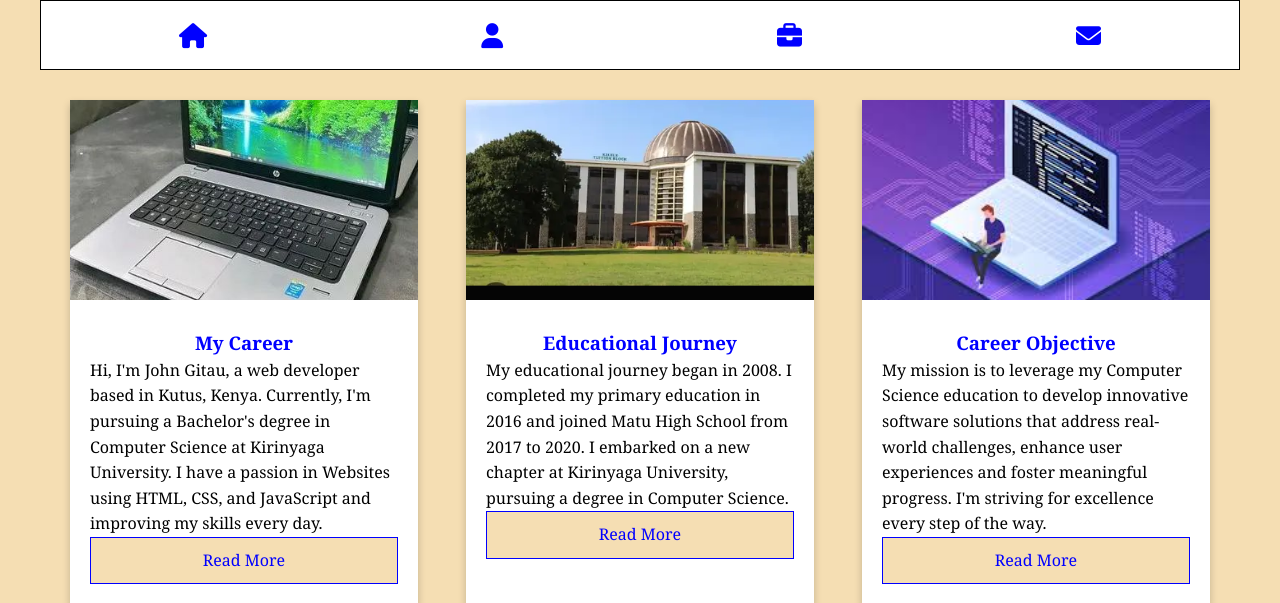
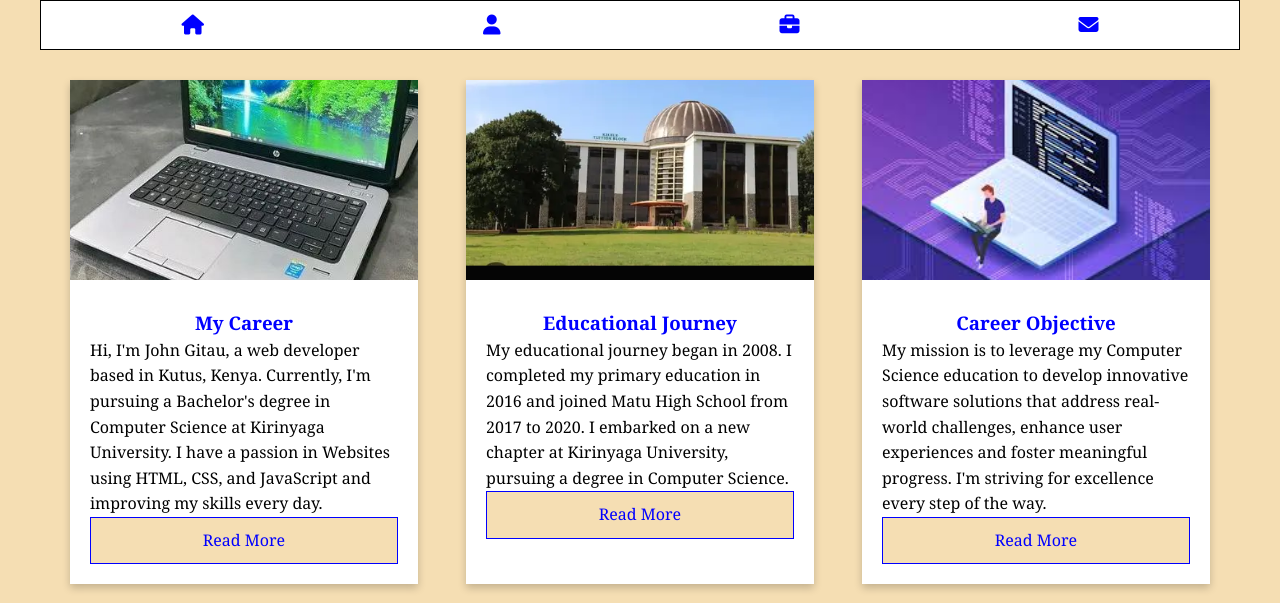
Before and after one commit to jonterob/Tech-John, a PHP site: page / in a window 1280 px wide. Shown: the part 51-654 px from the top of the page. Run offline with PHP 8.4, Linux system fonts and the light colour scheme.

Commit message:
Update index.css

```diff
--- a/index.css
+++ b/index.css
@@ -44,9 +44,9 @@ body {
 .nav a {
     text-decoration: none;
     color: blue;
-    font-size: 25px;
+    font-size: 20px;
     font-weight: bold;
-    padding: 8px;
+    padding: 2px;
     transition: color 0.3s ease, background-color 0.3s ease;
     flex-wrap: nowrap; /* Prevent wrapping */
 }
```
